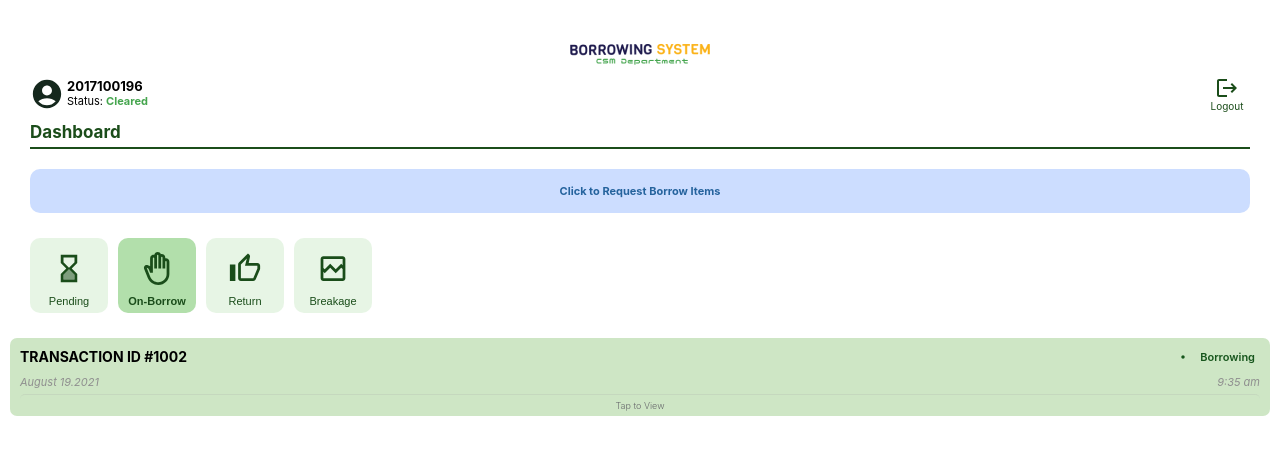
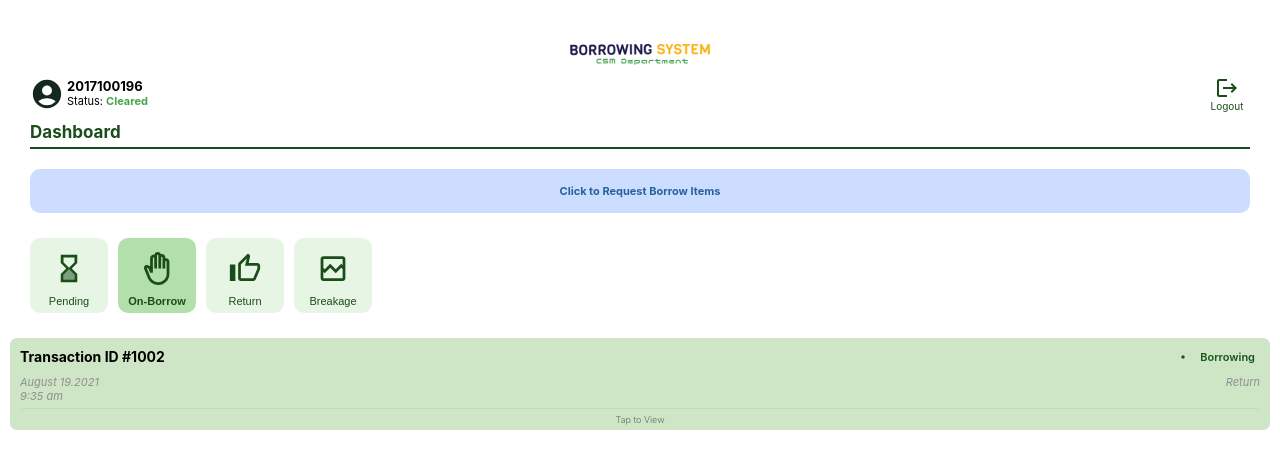
Before and after one commit to cysriafdub/csmlaboratory-student, a React (Create React App) app: page /return in a window 1280 px wide. Both pictures are taken after a click on the button "On-Borrow". Shown: the top 468 px of the page. Built offline with nearby package versions, Linux system fonts and the light colour scheme.

Commit message:
fixed some styles

```diff
--- a/src/components/dashboard/dashboard.tsx
+++ b/src/components/dashboard/dashboard.tsx
@@ -17,6 +17,18 @@ function DashboardScreen() {
         setSelectedItem(item);
       };
 
+      const pendingItems = [
+        {
+          id: 1034,
+          date: 'August 19, 2023',
+          time: '9:00am',
+          status: 'Pending'
+        }
+
+
+      ]
+
+
 
 
 
@@ -30,6 +42,7 @@ return (
             <div className="leftlabel">
                 <div className="iconContainer">
                     <AccountCircleIcon/>
+
                 </div>
                 <div className="leftlabelstudent">
                 <div className="idNumber">
@@ -110,47 +123,42 @@ return (
         {/* transaction containers */}
         <div className="transactionView">
         {selectedItem === 'pending' && (
+            pendingItems.map((item) => (
                 <div className="transactionContainer">
                 <div className="transFirstRow">
                     <div className="transactionID">
-                            Transaction ID #1002
+                     Transaction ID #{item.id}
                     </div>
                     <div className="currentStatus">
                     <div className="iconCurrentStatus">
-                                <CircleIcon/>
-
+                        <CircleIcon />
                     </div>
-                           <div className='penStatus'> Checking </div>
+                    <div className='penStatus'>   {item.status} </div>
                     </div>
-
                 </div>
-
-
                 <div className="transSecondRow">
                     <div className="timeanddate">
-                        <div>August 19.2021</div>
-                        <div>9:35 am</div>
+                    <div> {item.date}</div>
+                    <div>{item.time}</div>
                     </div>
-
                     <div className="pendingCancel">
                     Cancel
                     </div>
-
-
                 </div>
-
                 <div className="transThirdRow">
                     Tap to View
                 </div>
                 </div>
+            ))
             )}
+
 
 
         {selectedItem === 'on-borrow' && (
             <div className="transactionContainer">
                 <div className="transFirstRow">
                     <div className="transactionID">
-                            TRANSACTION ID #1002
+                             Transaction ID #1002
                     </div>
                     <div className="currentStatus">
                             <div className="iconCurrentStatus">
@@ -165,8 +173,16 @@ return (
 
 
                 <div className="transSecondRow">
+                        <div className="timeanddate">
                         <div>August 19.2021</div>
                         <div>9:35 am</div>
+                        </div>
+
+                        <div className="obReturn">
+                            Return
+                        </div>
+
+
                 </div>
 
                 <div className="transThirdRow">
@@ -179,7 +195,7 @@ return (
             <div className="transactionContainer">
                 <div className="transFirstRow">
                     <div className="transactionID">
-                            TRANSACTION ID #1002
+                             Transaction ID #1002
                     </div>
                     <div className="currentStatus">
                             <div className="iconCurrentStatus">
@@ -194,8 +210,14 @@ return (
 
 
                 <div className="transSecondRow">
+                        <div className="timeanddate">
                         <div>August 19.2021</div>
                         <div>9:35 am</div>
+                        </div>
+
+
+
+
                 </div>
 
                 <div className="transThirdRow">
@@ -204,10 +226,10 @@ return (
             </div>
             )}
         {selectedItem === 'breakage' && (
-            <div className="transactionContainer">
+            <div className="transactionContainerBreakage">
                 <div className="transFirstRow">
                     <div className="transactionID">
-                            TRANSACTION ID #1002
+                    Transaction ID #1002
                     </div>
                     <div className="currentStatus">
                             <div className="iconCurrentStatus">
@@ -222,8 +244,11 @@ return (
 
 
                 <div className="transSecondRow">
+                        <div className="timeanddate">
                         <div>August 19.2021</div>
                         <div>9:35 am</div>
+                        </div>
+
                 </div>
 
                 <div className="transThirdRow">
```
Lines whose indentation alone changed are shown as unchanged.
